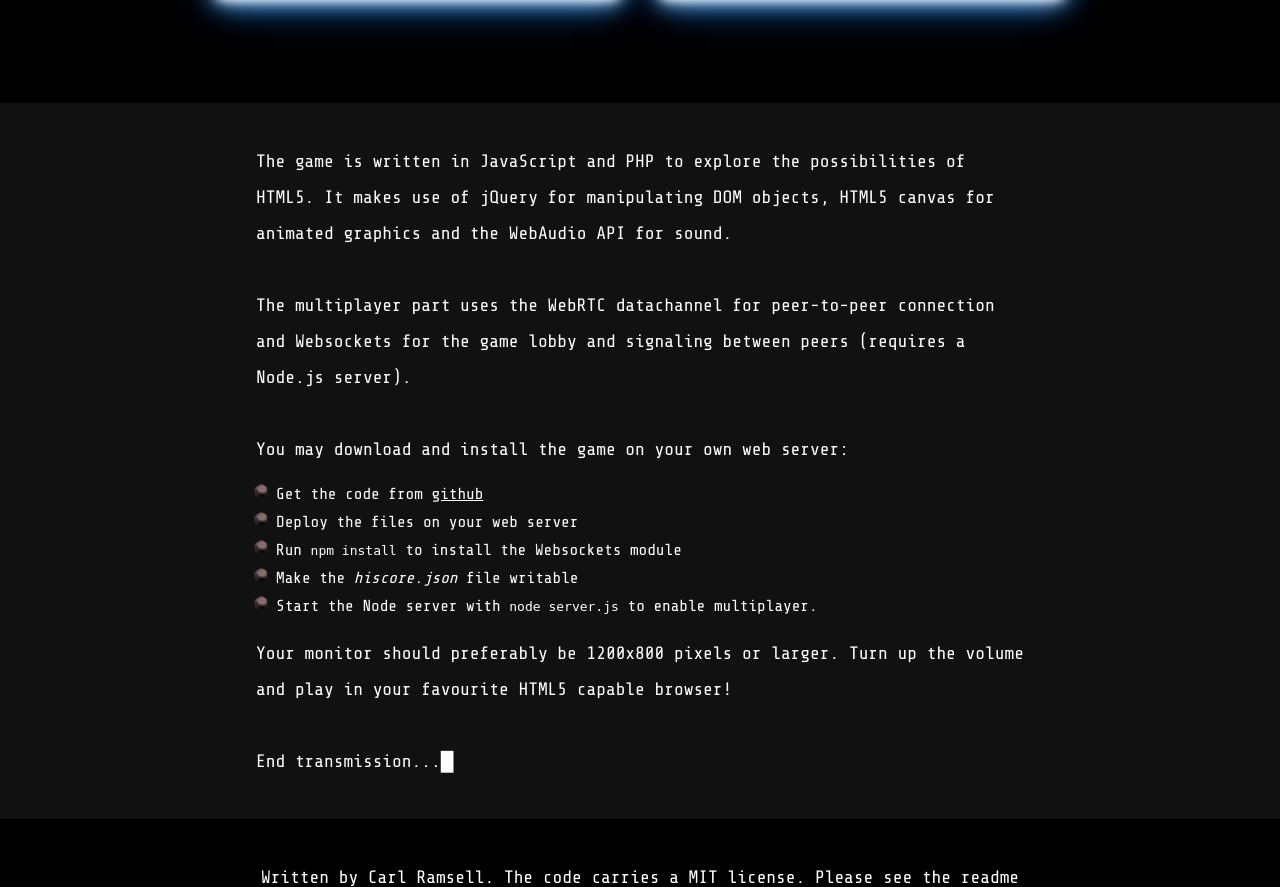
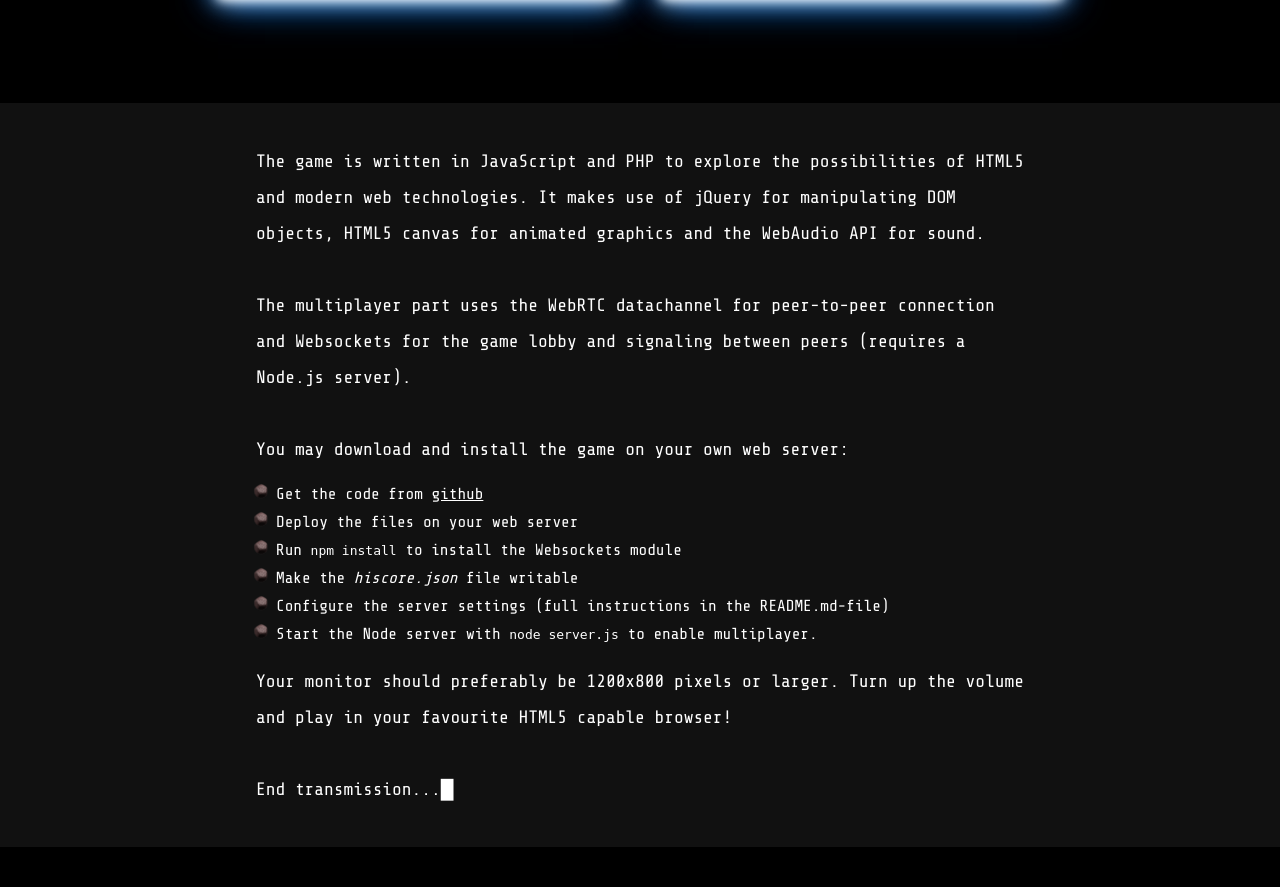
Before and after one commit to helikopterspark/asturan, a PHP site: page / in a window 1280 px wide. Shown: the part 3215-4102 px from the top of the page. Run offline with PHP 8.4, Linux system fonts and the light colour scheme; style sheets or scripts are compiled from the project's sources.

Commit message:
update index.php

```diff
--- a/index.php
+++ b/index.php
@@ -183,7 +183,7 @@
 	</div>
 <div id="mpWrap">
 	<div id="infoText">
-		<p>The game is written in JavaScript and PHP to explore the possibilities of HTML5. It makes use of jQuery for manipulating DOM objects, HTML5 canvas for animated graphics and the WebAudio API for sound.</p>
+		<p>The game is written in JavaScript and PHP to explore the possibilities of HTML5 and modern web technologies. It makes use of jQuery for manipulating DOM objects, HTML5 canvas for animated graphics and the WebAudio API for sound.</p>
 		<p>&nbsp;</p>
 		<p>The multiplayer part uses the WebRTC datachannel for peer-to-peer connection and Websockets for the game lobby and signaling between peers (requires a Node.js server).</p>
 		<p>&nbsp;</p>
@@ -193,6 +193,7 @@
 			<li>Deploy the files on your web server</li>
 			<li>Run <code>npm install</code> to install the Websockets module</li>
 			<li>Make the <i>hiscore.json</i> file writable</li>
+			<li>Configure the server settings (full instructions in the README.md-file)</li>
 			<li>Start the Node server with <code>node server.js</code> to enable multiplayer.</li>
 		</ul>
 		<p>Your monitor should preferably be 1200x800 pixels or larger. Turn up the volume and play in your favourite HTML5 capable browser!</p>
```
